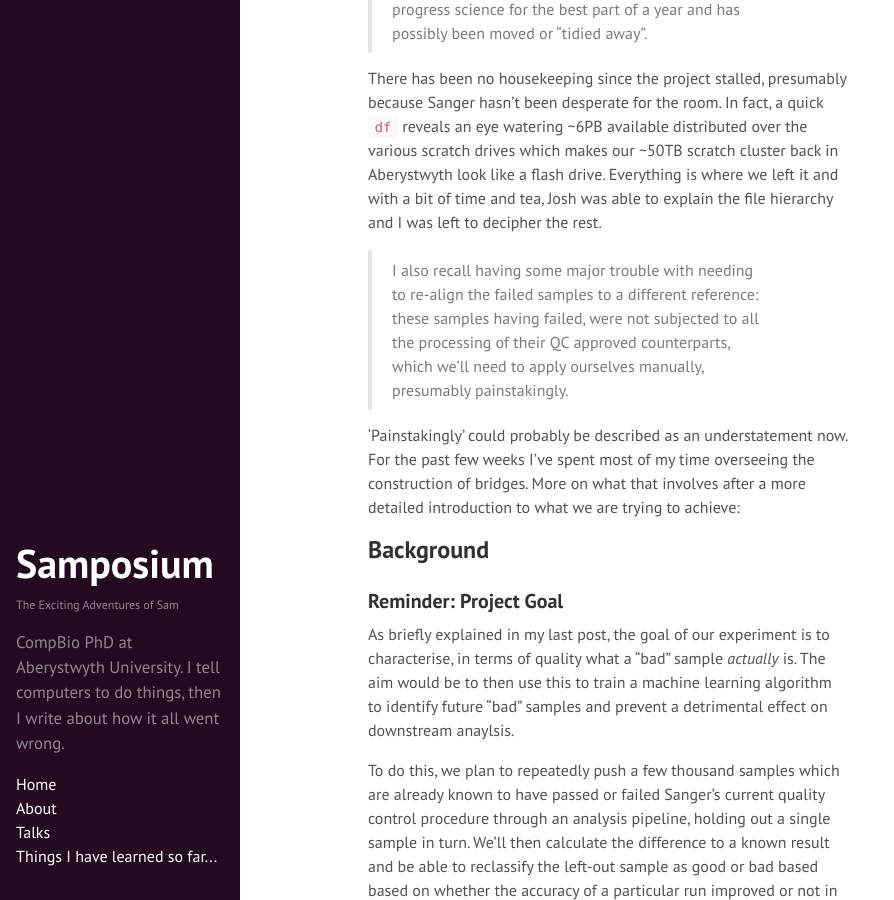
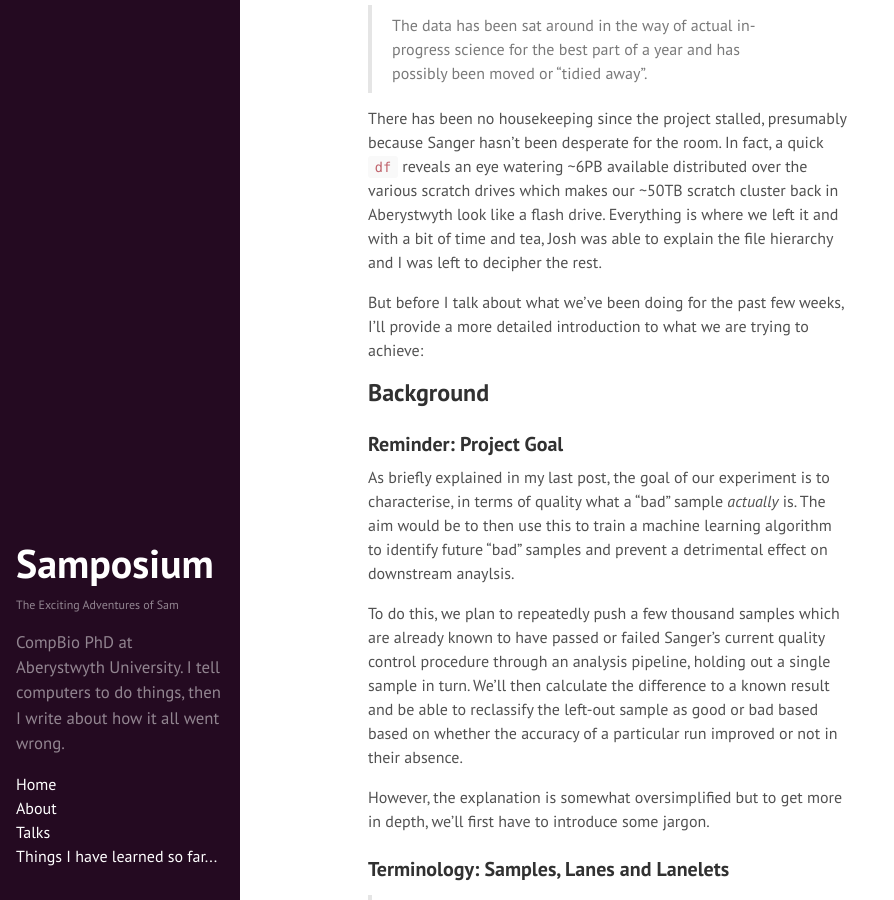
Before and after one commit to SamStudio8/samstudio8.github.io.off, a Jekyll site: the page built from _posts/2015-07-22-bridgebuilding.md, in a window 1280 px wide and 900 px high, scrolled down 2937 px. Shown: the whole window, without its empty margins (0-894 px from the left). Built offline with Jekyll 4.4.1, drawn with Linux system fonts in a browser that asks for light colours; Markdown is read by kramdown in place of the engine named in the settings; comment, search, counter and statistics services are not loaded; some of the changed text lies outside the part shown.

Commit message:
Update 2015-07-22-bridgebuilding.md

```diff
--- a/_posts/2015-07-22-bridgebuilding.md
+++ b/_posts/2015-07-22-bridgebuilding.md
@@ -1,7 +1,6 @@
 ---
 layout: post
-title: "The Tolls of Bridge Building [WIP]"
-excerpt: "Building eight hundred and seventy bridges takes its toll."
+title: "The Tolls of Bridge Building: Part I, Background"
 ---
 
 I'm at the Sanger Institute for just another two weeks before the next stop of my Summer
@@ -88,12 +87,7 @@ room. In fact, a quick `df` reveals an eye watering ~6PB available distributed o
 which makes our ~50TB scratch cluster back in Aberystwyth look like a flash drive. Everything is where we left it
 and with a bit of time and tea, Josh was able to explain the file hierarchy and I was left to decipher the rest.
 
-> I also recall having some major trouble with needing to re-align the failed samples to a different reference: these
-samples having failed, were not subjected to all the processing of their QC approved counterparts, which we'll need
-to apply ourselves manually, presumably painstakingly.
-
-'Painstakingly' could probably be described as an understatement now. For the past few weeks I've spent
-most of my time overseeing the construction of bridges. More on what that involves after a more detailed
+But before I talk about what we've been doing for the past few weeks, I'll provide a more detailed
 introduction to what we are trying to achieve:
 
 ## Background
@@ -180,21 +174,12 @@ to include the failed lanelets. To rebuild those 229 samples that contain a mix
 we must pull all associated lanelets; all 855. Including the 15 from the 5 samples that failed entirely,
 we have a total of **870** lanelets to process and graduate to full-fledged samples.
 
-## Bridgebuilding
+The [next step]({{ page.next.url }}) is to commence a presumably lengthy battle with pre-processing tools.
 
-Unknown to me, back in 2014 while I was frantically finishing the write-up of my thesis, Josh prepared
-a `Makefile` with the purpose of carrying out one of the more difficult tasks of the project.
-
-We had 870
-**lanelets** -- parts of whole samples --
-
-
-* Jobs not having enough time or memory
-* Jobs failing to propagate an exit code
-* Jobs failing stochastically
-* 33 jobs failing as they had already been remapped
-* 387 jobs failing as they were sat on top of an invalid reference
-
+* * *
+#tl;dr
+* I'm still at Sanger for two weeks, our data is seemingly intact and the Goldilocks region is correct.
+* `Circos` graphs are very pretty.
 
 [^1]: *Scene missing* Sam panicking over `zfs` backup pools no longer being mounted on aforementioned microserver.
 
```
